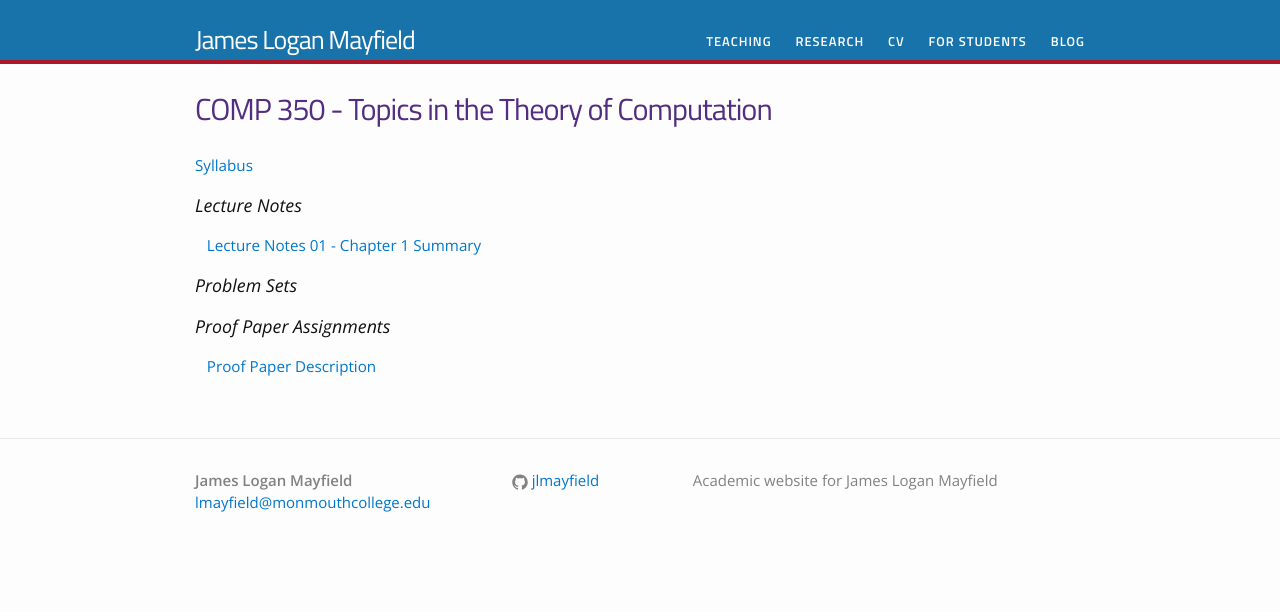
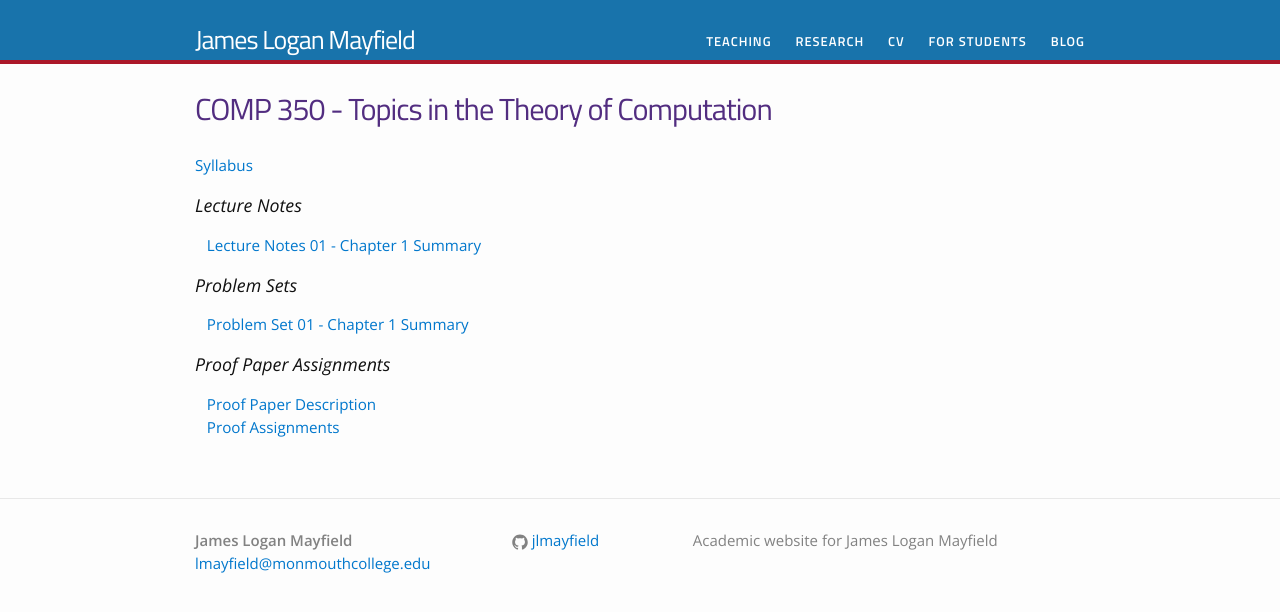
Before and after one commit to jlmayfield/jlmayfield.github.io, a Jekyll site: the page built from teaching/comp350-theory.md, in a window 1280 px wide. Shown: the top 612 px of the page. Built offline with Jekyll 4.4.1, drawn with Linux system fonts in a browser that asks for light colours.

Commit message:
add 350 prob. set. 1 and proof assign 1. syllabus typo correction

```diff
--- a/teaching/comp350-theory.md
+++ b/teaching/comp350-theory.md
@@ -11,6 +11,9 @@ permalink: /teaching/COMP350-Theory/
 
 ### Problem Sets
 
+&nbsp;&nbsp;&nbsp;[Problem Set 01 - Chapter 1 Summary](/teaching/COMP350-Theory/psetss/comp350-pset-01.pdf)
+
 ### Proof Paper Assignments
 
 &nbsp;&nbsp;&nbsp;[Proof Paper Description](/teaching/COMP350-Theory/comp350-theory-proofs.pdf)
+&nbsp;&nbsp;&nbsp;[Proof Assignments](/teaching/COMP350-Theory/comp350-proof-assigns.pdf)
```
Also changed, not shown: 3 other files.
